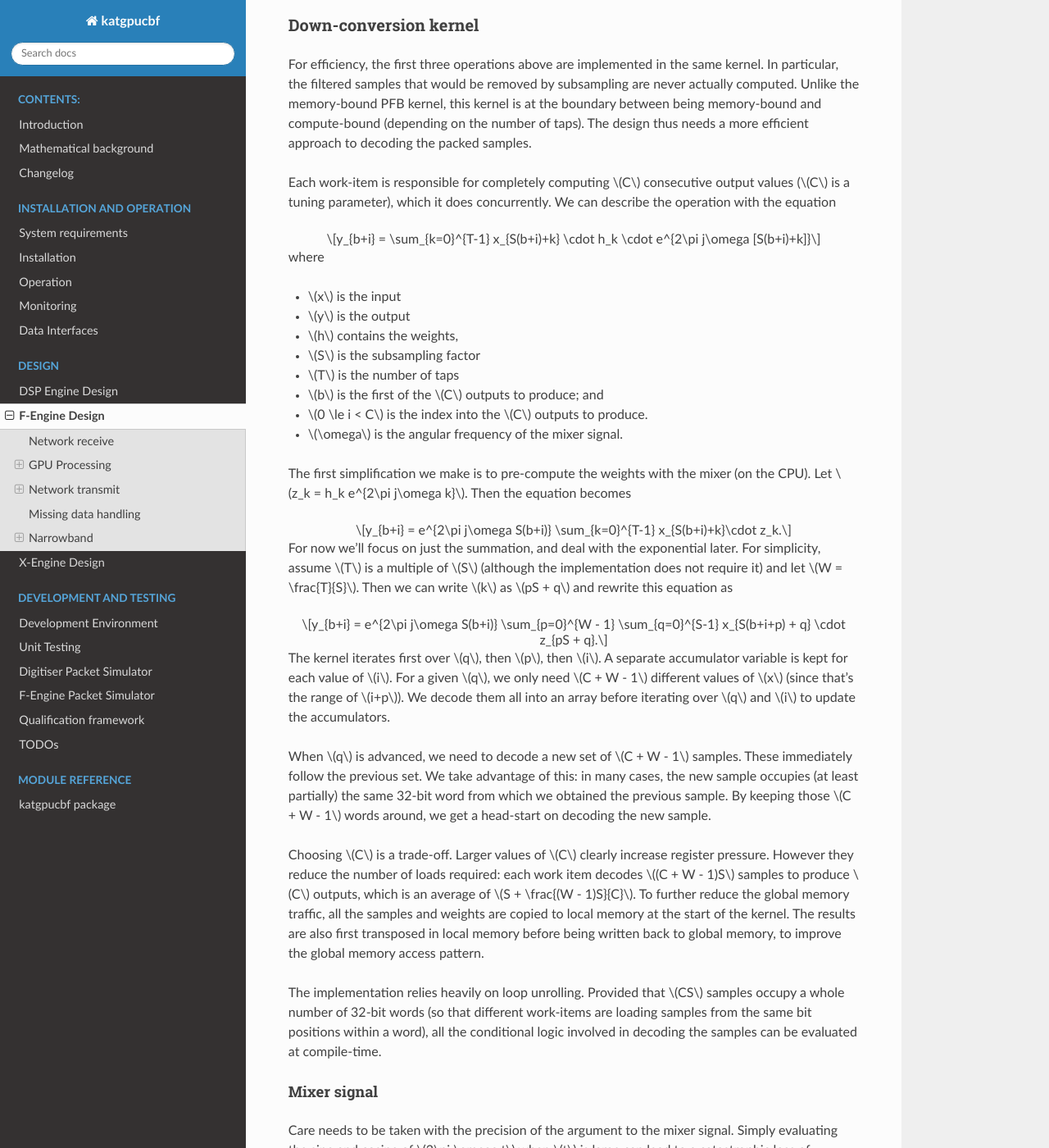
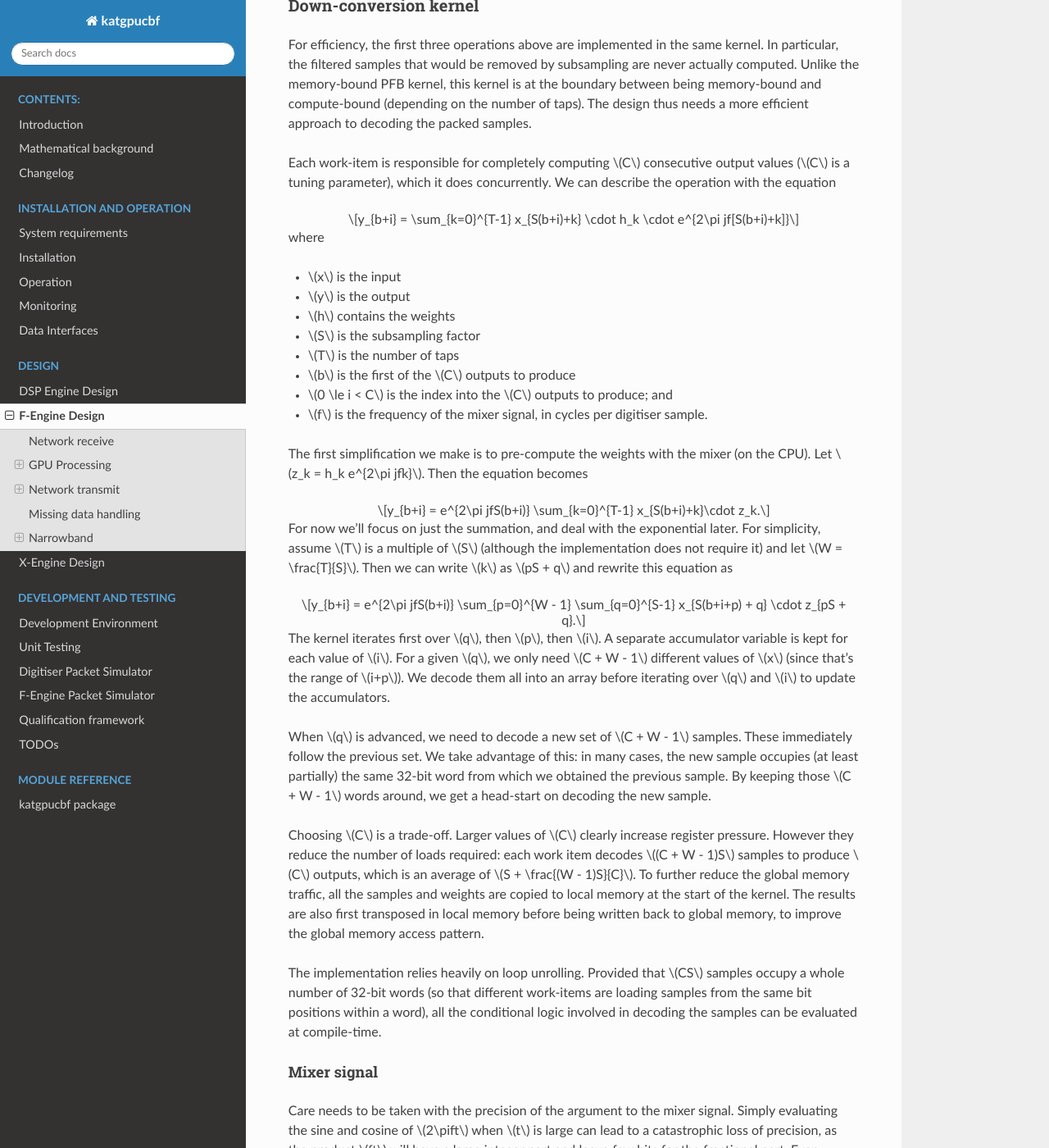
Before and after one commit to ska-sa/katgpucbf, a Sphinx documentation site: the page built from doc/fgpu.design.rst, in a window 1280 px wide and 1400 px high, scrolled down 12336 px. Shown: the whole window at 82% size. Built offline with Sphinx 7.4.7 and the Read the Docs theme 2.0.0, drawn with Linux system fonts in a browser that asks for light colours; a script that is not in the unit is left out; the version number could not be read and is left out; some of the changed text lies outside the part shown.

Commit message:
Change ω back to f in fgpu design doc
I was smoking something when I changed f to ω.

```diff
--- a/doc/fgpu.design.rst
+++ b/doc/fgpu.design.rst
@@ -538,7 +538,7 @@ bandwidth is channelised and output. Typically they have narrower channel
 widths. The overall approach is as follows:
 
 1. The signal is multiplied (:dfn:`mixed`) by a complex tone of the form
-   :math:`e^{2\pi j\omega t}`, to effect a shift in the frequency of the
+   :math:`e^{2\pi jft}`, to effect a shift in the frequency of the
    signal. The centre of the desired band is placed at the DC frequency.
 
 2. The signal is convolved with a low-pass filter. This suppresses most
@@ -614,26 +614,26 @@ concurrently. We can describe the operation with the equation
 
 .. math::
 
-   y_{b+i} = \sum_{k=0}^{T-1} x_{S(b+i)+k} \cdot h_k \cdot e^{2\pi j\omega [S(b+i)+k]}
+   y_{b+i} = \sum_{k=0}^{T-1} x_{S(b+i)+k} \cdot h_k \cdot e^{2\pi jf[S(b+i)+k]}
 
 where
 
 - :math:`x` is the input
 - :math:`y` is the output
-- :math:`h` contains the weights,
+- :math:`h` contains the weights
 - :math:`S` is the subsampling factor
 - :math:`T` is the number of taps
-- :math:`b` is the first of the :math:`C` outputs to produce; and
-- :math:`0 \le i < C` is the index into the :math:`C` outputs to produce.
-- :math:`\omega` is the angular frequency of the mixer signal.
+- :math:`b` is the first of the :math:`C` outputs to produce
+- :math:`0 \le i < C` is the index into the :math:`C` outputs to produce; and
+- :math:`f` is the frequency of the mixer signal, in cycles per digitiser sample.
 
 The first simplification we make is to pre-compute the weights with the mixer
-(on the CPU). Let :math:`z_k = h_k e^{2\pi j\omega k}`. Then the equation
+(on the CPU). Let :math:`z_k = h_k e^{2\pi jfk}`. Then the equation
 becomes
 
 .. math::
 
-   y_{b+i} = e^{2\pi j\omega S(b+i)} \sum_{k=0}^{T-1} x_{S(b+i)+k}\cdot z_k.
+   y_{b+i} = e^{2\pi jfS(b+i)} \sum_{k=0}^{T-1} x_{S(b+i)+k}\cdot z_k.
 
 For now we'll focus on just the summation, and deal with the exponential later.
 For simplicity, assume :math:`T` is a multiple of :math:`S` (although the
@@ -642,7 +642,7 @@ can write :math:`k` as :math:`pS + q` and rewrite this equation as
 
 .. math::
 
-   y_{b+i} = e^{2\pi j\omega S(b+i)} \sum_{p=0}^{W - 1} \sum_{q=0}^{S-1} x_{S(b+i+p) + q} \cdot z_{pS + q}.
+   y_{b+i} = e^{2\pi jfS(b+i)} \sum_{p=0}^{W - 1} \sum_{q=0}^{S-1} x_{S(b+i+p) + q} \cdot z_{pS + q}.
 
 The kernel iterates first over :math:`q`, then :math:`p`, then :math:`i`. A
 separate accumulator variable is kept for each value of :math:`i`.
@@ -675,14 +675,14 @@ logic involved in decoding the samples can be evaluated at compile-time.
 Mixer signal
 ~~~~~~~~~~~~
 Care needs to be taken with the precision of the argument to the mixer signal.
-Simply evaluating the sine and cosine of :math:`2\pi \omega t` when
+Simply evaluating the sine and cosine of :math:`2\pift` when
 :math:`t` is large can lead to a catastrophic loss of precision, as the
-product :math:`\omega t` will have a large integer part and leave few bits for
-the fractional part. Even passing :math:`\omega` in single precision can lead
+product :math:`ft` will have a large integer part and leave few bits for
+the fractional part. Even passing :math:`f` in single precision can lead
 to large errors.
 
-To overcome this, a hybrid approach is used. The factor :math:`e^{2\pi j\omega S(b+i)}`
-is further decomposed as :math:`e^{2\pi j\omega (Sb)} \cdot e^{2\pi j\omega (Si)}`. We
+To overcome this, a hybrid approach is used. The factor :math:`e^{2\pi jfS(b+i)}`
+is further decomposed as :math:`e^{2\pi jf(Sb)} \cdot e^{2\pi jf(Si)}`. We
 compute :math:`Sb` in double precision and subtract out the integer part before
 dropping to single precision to compute the complex exponential. This only
 needs to be done once per work-item. The second factor is stored in a
```
